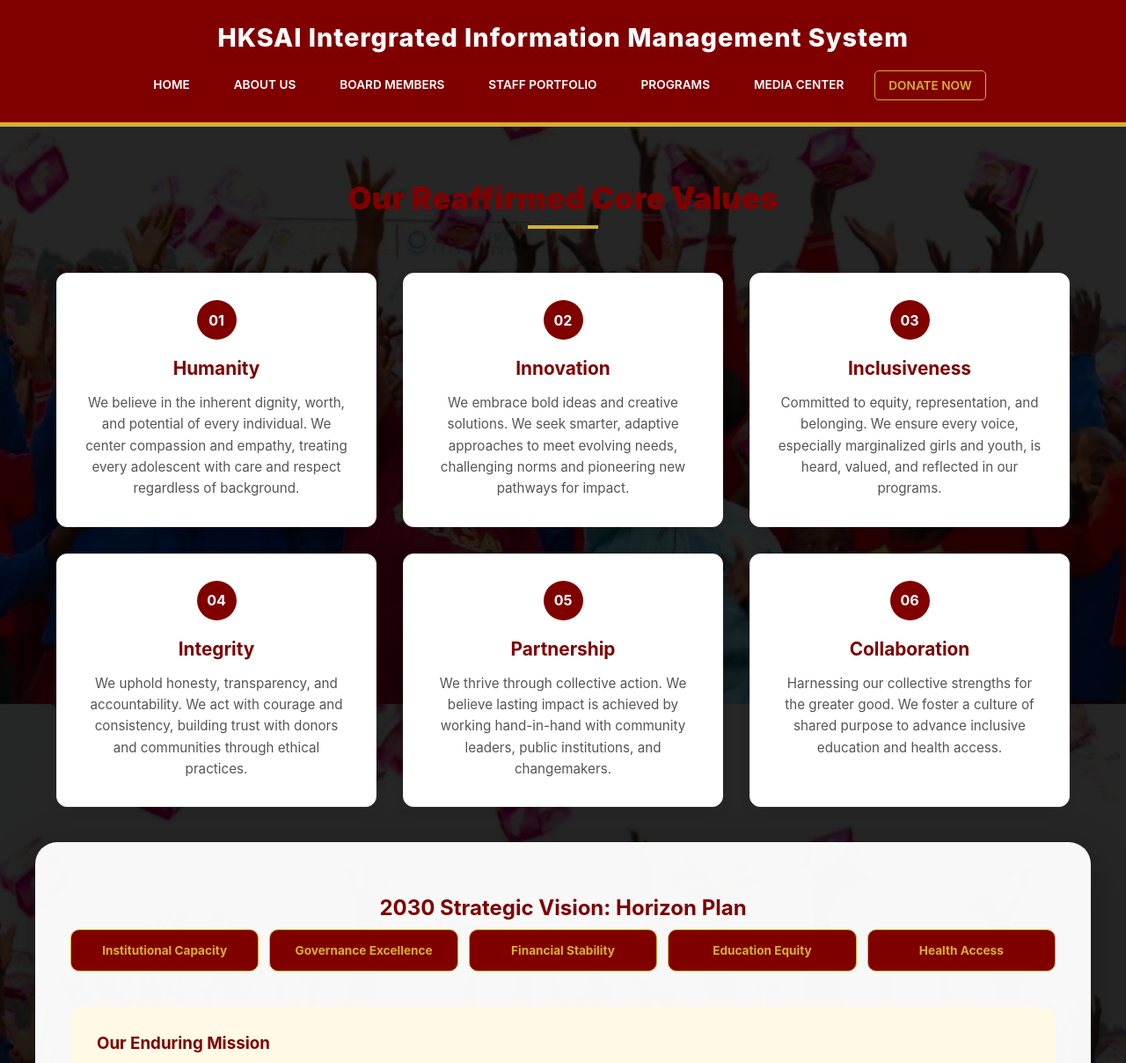
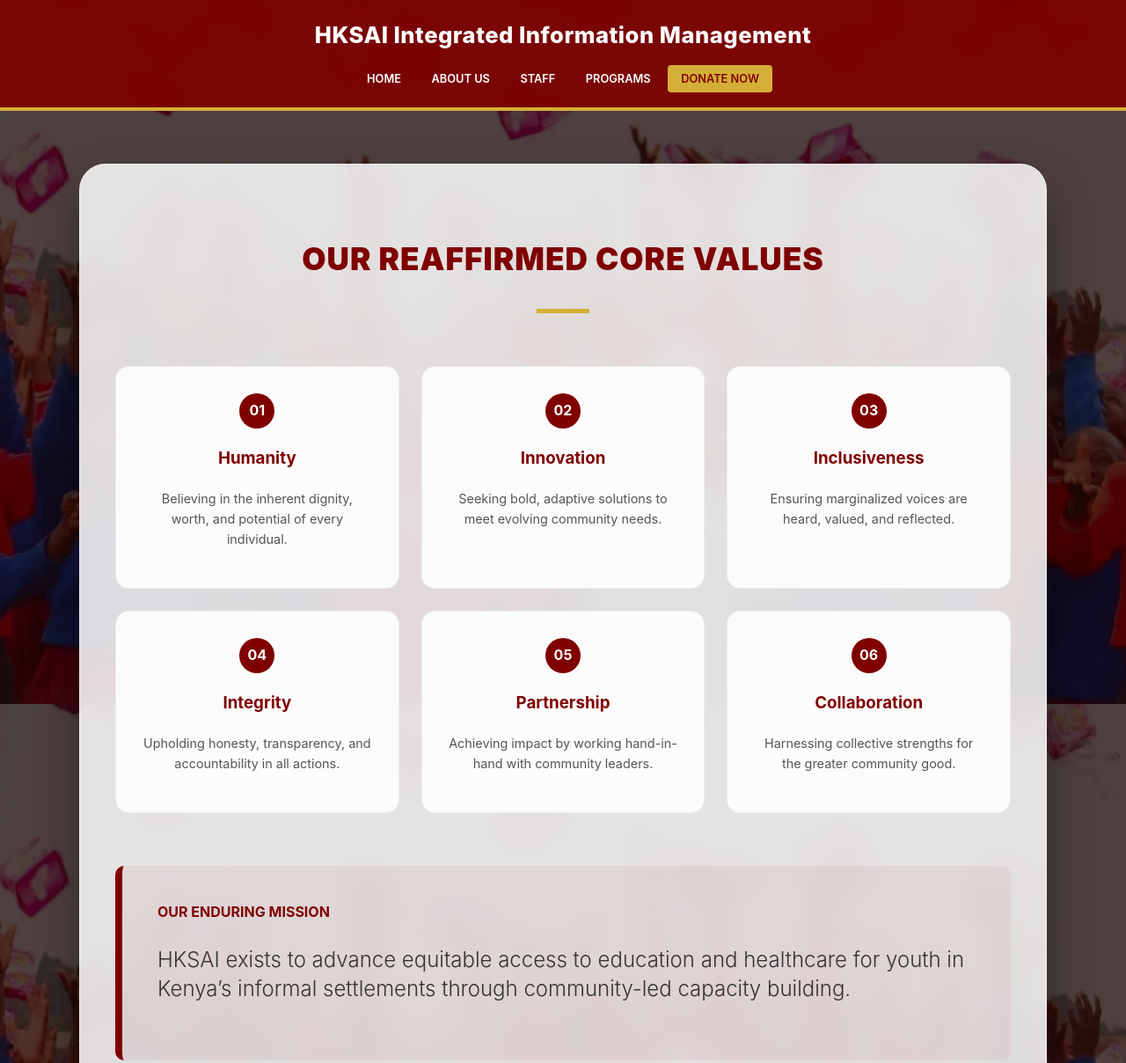
Before and after one commit to WesongaTimothy/HKSAI-Information-Management-System, a plain HTML site: page frontend/index.html in a window 1280 px wide. Shown: the top 1208 px of the page at 88% size. Drawn offline with Linux system fonts and the light colour scheme.

Commit message:
Update index.html

```diff
--- a/frontend/index.html
+++ b/frontend/index.html
@@ -9,40 +9,42 @@
             --maroon: #800000;
             --gold: #D4AF37;
             --white: #ffffff;
-            --glass: rgba(255, 255, 255, 0.97);
+            /* Professional Glass Effect */
+            --glass: rgba(255, 255, 255, 0.85);
+            --glass-border: rgba(255, 255, 255, 0.4);
         }
 
         body {
             margin: 0;
             font-family: 'Inter', 'Segoe UI', sans-serif;
-            background: linear-gradient(rgba(0,0,0,0.85), rgba(0,0,0,0.85)), url('H1.jpeg');
+            /* Softened background with a darker, more professional tint */
+            background: linear-gradient(rgba(20, 0, 0, 0.75), rgba(20, 0, 0, 0.75)), url('H1.jpeg');
             background-size: cover;
             background-attachment: fixed;
-            font-size: 1rem;
-            color: #333;
+            background-position: center;
+            color: #1a1a1a;
+            line-height: 1.6;
         }
 
-        /* --- HEADER --- */
+        /* --- HEADER WITH BLUR --- */
         header.portal-header {
-            background: var(--maroon);
-            padding: 25px 5%;
-            border-bottom: 5px solid var(--gold);
+            background: rgba(128, 0, 0, 0.9);
+            backdrop-filter: blur(10px); /* Modern blur effect */
+            -webkit-backdrop-filter: blur(10px);
+            padding: 20px 5%;
+            border-bottom: 4px solid var(--gold);
             text-align: center;
+            position: sticky;
+            top: 0;
+            z-index: 1000;
         }
 
         .header-title {
             color: white;
-            font-size: 1.8rem;
+            font-size: 1.6rem;
             font-weight: 800;
-            margin-bottom: 20px;
-            letter-spacing: 1px;
-        }
-
-        nav.main-nav {
-            display: flex;
-            justify-content: center;
-            flex-wrap: wrap;
-            gap: 20px;
+            margin-bottom: 15px;
+            letter-spacing: 0.5px;
         }
 
         nav.main-nav a {
@@ -50,272 +52,226 @@
             text-decoration: none;
             font-weight: 600;
             text-transform: uppercase;
-            font-size: 0.85rem;
+            font-size: 0.8rem;
             padding: 8px 15px;
             transition: 0.3s;
-            border-radius: 5px;
+            border-radius: 4px;
         }
 
-        nav.main-nav a:hover, .nav-active { background: var(--gold); color: var(--maroon); }
+        nav.main-nav a:hover { background: var(--gold); color: var(--maroon); }
 
-        /* --- CONTENT AREA --- */
+        /* --- CONTENT CARD WITH FROSTED GLASS --- */
         .portal-container {
-            max-width: 1200px;
-            margin: 40px auto;
+            max-width: 1100px;
+            margin: 60px auto;
             padding: 0 20px;
         }
 
         .content-card {
             background: var(--glass);
-            padding: 40px;
-            border-radius: 25px;
-            box-shadow: 0 15px 50px rgba(0,0,0,0.3);
+            backdrop-filter: blur(15px); /* Strong blur behind the card */
+            -webkit-backdrop-filter: blur(15px);
+            padding: 50px 40px;
+            border-radius: 30px;
+            border: 1px solid var(--glass-border);
+            box-shadow: 0 25px 50px rgba(0,0,0,0.4);
         }
 
-        /* --- VISION BLOCKS --- */
-        .vision-grid {
+        /* --- PROFESSIONAL GRID LAYOUTS --- */
+        .value-grid {
             display: grid;
-            grid-template-columns: repeat(auto-fit, minmax(180px, 1fr));
-            gap: 12px;
-            margin-bottom: 40px;
+            grid-template-columns: repeat(3, 1fr);
+            gap: 25px;
+            margin-top: 40px;
         }
 
-        .vision-block {
-            background: var(--maroon);
-            color: var(--gold);
-            padding: 15px;
-            border-radius: 10px;
+        .value-item {
+            background: rgba(255, 255, 255, 0.9);
+            padding: 30px;
+            border-radius: 15px;
             text-align: center;
-            font-weight: 700;
-            font-size: 0.85rem;
-            border: 1px solid var(--gold);
+            transition: 0.4s ease;
+            border: 1px solid #eee;
         }
 
-        /* --- PROGRAMS SECTION --- */
+        .value-item:hover {
+            transform: translateY(-10px);
+            border-color: var(--gold);
+            box-shadow: 0 15px 30px rgba(128, 0, 0, 0.1);
+        }
+
+        .number-circle {
+            background: var(--maroon);
+            color: white;
+            width: 40px;
+            height: 40px;
+            border-radius: 50%;
+            display: flex;
+            align-items: center;
+            justify-content: center;
+            margin: 0 auto 15px;
+            font-weight: bold;
+        }
+
+        /* --- PROGRAM CARDS --- */
         .program-section {
-            margin-top: 50px;
             display: grid;
             grid-template-columns: 1fr 1fr;
             gap: 30px;
+            margin-top: 40px;
         }
 
         .program-card {
             background: white;
-            padding: 30px;
+            padding: 35px;
             border-radius: 20px;
-            border: 1px solid #eee;
-            position: relative;
-            overflow: hidden;
+            border-bottom: 5px solid var(--maroon);
             transition: 0.3s;
         }
 
-        .program-card:hover { border-color: var(--gold); transform: translateY(-5px); }
-
-        .program-card h3 { color: var(--maroon); margin-top: 0; border-bottom: 2px solid var(--gold); display: inline-block; padding-bottom: 5px; }
+        .program-card:hover {
+            border-bottom-color: var(--gold);
+            transform: scale(1.02);
+        }
 
         .metric {
-            font-size: 2rem;
+            font-size: 2.2rem;
             font-weight: 900;
             color: var(--maroon);
-            margin: 15px 0;
+            margin: 10px 0;
         }
 
         .btn-donate {
             display: inline-block;
             margin-top: 20px;
-            padding: 12px 25px;
-            background: var(--maroon);
+            padding: 14px 30px;
+            background: linear-gradient(135deg, var(--maroon), #a00000);
             color: white;
             text-decoration: none;
-            font-weight: bold;
-            border-radius: 8px;
+            font-weight: 700;
+            border-radius: 50px;
+            box-shadow: 0 4px 15px rgba(128, 0, 0, 0.3);
             transition: 0.3s;
         }
 
-        .btn-donate:hover { background: var(--gold); color: var(--maroon); }
+        .btn-donate:hover {
+            background: var(--gold);
+            color: var(--maroon);
+            transform: translateY(-2px);
+        }
 
-        /* --- FOOTER --- */
         footer {
-            background: var(--maroon);
+            background: rgba(128, 0, 0, 0.95);
+            backdrop-filter: blur(10px);
             color: white;
-            padding: 60px 5% 30px;
-            margin-top: 60px;
+            padding: 60px 5% 40px;
             border-top: 5px solid var(--gold);
         }
 
-        .footer-grid {
-            display: grid;
-            grid-template-columns: repeat(auto-fit, minmax(250px, 1fr));
-            gap: 40px;
-            max-width: 1200px;
-            margin: 0 auto;
+        @media (max-width: 900px) {
+            .value-grid, .program-section { grid-template-columns: 1fr; }
         }
     </style>
 </head>
 <body>
 
     <header class="portal-header">
-        <div class="header-title">HKSAI Intergrated Information Management System</div>
+        <div class="header-title">HKSAI Integrated Information Management</div>
         <nav class="main-nav">
-            <a href="index.html">Home</a>
+            <a href="#">Home</a>
             <a href="#">About Us</a>
-            <a href="#">Board Members</a>
-            <a href="#">Staff Portfolio</a>
-            <a href="donate.html">Programs</a> <a href="#">Media Center</a>
-            <a href="donate.html" style="border: 1px solid var(--gold); color: var(--gold);">Donate Now</a>
+            <a href="#">Staff</a>
+            <a href="#">Programs</a>
+            <a href="#" style="background: var(--gold); color: var(--maroon);">Donate Now</a>
         </nav>
     </header>
-    <div style="margin-top: 60px; padding: 0 5%;">
-    <div style="text-align: center; margin-bottom: 50px;">
-        <h2 style="color: var(--maroon); margin-bottom: 10px; font-size: 2.2rem; font-weight: 900;">Our Reaffirmed Core Values</h2>
-        <div style="width: 80px; height: 4px; background: var(--gold); margin: 0 auto;"></div>
-    </div>
-
-    <div style="display: grid; grid-template-columns: repeat(3, 1fr); gap: 30px;">
-
-        <div class="value-item" style="background: #fff; border: 1px solid #eee; padding: 30px; border-radius: 12px; transition: 0.3s; box-shadow: 0 5px 15px rgba(0,0,0,0.05); display: flex; flex-direction: column; align-items: center; text-align: center;">
-            <div style="background: var(--maroon); color: white; width: 45px; height: 45px; border-radius: 50%; display: flex; align-items: center; justify-content: center; font-size: 1rem; font-weight: bold; margin-bottom: 20px;">01</div>
-            <h3 style="color: var(--maroon); font-size: 1.3rem; font-weight: 700; margin: 0 0 15px 0;">Humanity</h3>
-            <p style="font-size: 0.95rem; line-height: 1.6; color: #555; margin: 0;">
-                We believe in the inherent dignity, worth, and potential of every individual. We center compassion and empathy, treating every adolescent with care and respect regardless of background.
-            </p>
-        </div>
-
-        <div class="value-item" style="background: #fff; border: 1px solid #eee; padding: 30px; border-radius: 12px; transition: 0.3s; box-shadow: 0 5px 15px rgba(0,0,0,0.05); display: flex; flex-direction: column; align-items: center; text-align: center;">
-            <div style="background: var(--maroon); color: white; width: 45px; height: 45px; border-radius: 50%; display: flex; align-items: center; justify-content: center; font-size: 1rem; font-weight: bold; margin-bottom: 20px;">02</div>
-            <h3 style="color: var(--maroon); font-size: 1.3rem; font-weight: 700; margin: 0 0 15px 0;">Innovation</h3>
-            <p style="font-size: 0.95rem; line-height: 1.6; color: #555; margin: 0;">
-                We embrace bold ideas and creative solutions. We seek smarter, adaptive approaches to meet evolving needs, challenging norms and pioneering new pathways for impact.
-            </p>
-        </div>
-
-        <div class="value-item" style="background: #fff; border: 1px solid #eee; padding: 30px; border-radius: 12px; transition: 0.3s; box-shadow: 0 5px 15px rgba(0,0,0,0.05); display: flex; flex-direction: column; align-items: center; text-align: center;">
-            <div style="background: var(--maroon); color: white; width: 45px; height: 45px; border-radius: 50%; display: flex; align-items: center; justify-content: center; font-size: 1rem; font-weight: bold; margin-bottom: 20px;">03</div>
-            <h3 style="color: var(--maroon); font-size: 1.3rem; font-weight: 700; margin: 0 0 15px 0;">Inclusiveness</h3>
-            <p style="font-size: 0.95rem; line-height: 1.6; color: #555; margin: 0;">
-                Committed to equity, representation, and belonging. We ensure every voice, especially marginalized girls and youth, is heard, valued, and reflected in our programs.
-            </p>
-        </div>
-
-        <div class="value-item" style="background: #fff; border: 1px solid #eee; padding: 30px; border-radius: 12px; transition: 0.3s; box-shadow: 0 5px 15px rgba(0,0,0,0.05); display: flex; flex-direction: column; align-items: center; text-align: center;">
-            <div style="background: var(--maroon); color: white; width: 45px; height: 45px; border-radius: 50%; display: flex; align-items: center; justify-content: center; font-size: 1rem; font-weight: bold; margin-bottom: 20px;">04</div>
-            <h3 style="color: var(--maroon); font-size: 1.3rem; font-weight: 700; margin: 0 0 15px 0;">Integrity</h3>
-            <p style="font-size: 0.95rem; line-height: 1.6; color: #555; margin: 0;">
-                We uphold honesty, transparency, and accountability. We act with courage and consistency, building trust with donors and communities through ethical practices.
-            </p>
-        </div>
-
-        <div class="value-item" style="background: #fff; border: 1px solid #eee; padding: 30px; border-radius: 12px; transition: 0.3s; box-shadow: 0 5px 15px rgba(0,0,0,0.05); display: flex; flex-direction: column; align-items: center; text-align: center;">
-            <div style="background: var(--maroon); color: white; width: 45px; height: 45px; border-radius: 50%; display: flex; align-items: center; justify-content: center; font-size: 1rem; font-weight: bold; margin-bottom: 20px;">05</div>
-            <h3 style="color: var(--maroon); font-size: 1.3rem; font-weight: 700; margin: 0 0 15px 0;">Partnership</h3>
-            <p style="font-size: 0.95rem; line-height: 1.6; color: #555; margin: 0;">
-                We thrive through collective action. We believe lasting impact is achieved by working hand-in-hand with community leaders, public institutions, and changemakers.
-            </p>
-        </div>
-
-        <div class="value-item" style="background: #fff; border: 1px solid #eee; padding: 30px; border-radius: 12px; transition: 0.3s; box-shadow: 0 5px 15px rgba(0,0,0,0.05); display: flex; flex-direction: column; align-items: center; text-align: center;">
-            <div style="background: var(--maroon); color: white; width: 45px; height: 45px; border-radius: 50%; display: flex; align-items: center; justify-content: center; font-size: 1rem; font-weight: bold; margin-bottom: 20px;">06</div>
-            <h3 style="color: var(--maroon); font-size: 1.3rem; font-weight: 700; margin: 0 0 15px 0;">Collaboration</h3>
-            <p style="font-size: 0.95rem; line-height: 1.6; color: #555; margin: 0;">
-                Harnessing our collective strengths for the greater good. We foster a culture of shared purpose to advance inclusive education and health access.
-            </p>
-        </div>
-
-    </div>
-</div>
-
-<style>
-    /* Responsive adjustment for tablets/mobile */
-    @media (max-width: 992px) {
-        div[style*="grid-template-columns: repeat(3, 1fr)"] {
-            grid-template-columns: repeat(2, 1fr) !important; /* 2 columns on tablets */
-        }
-    }
-    @media (max-width: 600px) {
-        div[style*="grid-template-columns: repeat(3, 1fr)"] {
-            grid-template-columns: 1fr !important; /* 1 column on mobile */
-        }
-    }
-
-    .value-item:hover {
-        border-color: var(--gold) !important;
-        transform: translateY(-8px);
-        box-shadow: 0 12px 25px rgba(128, 0, 0, 0.15) !important;
-    }
-</style>
 
     <div class="portal-container">
         <div class="content-card">
 
-            <div style="text-align: center; margin-bottom: 40px;">
-                <h2 style="color: var(--maroon); margin-bottom: 10px;">2030 Strategic Vision: Horizon Plan</h2>
-                <div class="vision-grid">
-                    <div class="vision-block">Institutional Capacity</div>
-                    <div class="vision-block">Governance Excellence</div>
-                    <div class="vision-block">Financial Stability</div>
-                    <div class="vision-block">Education Equity</div>
-                    <div class="vision-block">Health Access</div>
+            <div style="text-align: center; margin-bottom: 60px;">
+                <h2 style="color: var(--maroon); font-size: 2.2rem; font-weight: 900; text-transform: uppercase; letter-spacing: 1px;">Our Reaffirmed Core Values</h2>
+                <div style="width: 60px; height: 5px; background: var(--gold); margin: 15px auto;"></div>
+            </div>
+
+            <div class="value-grid">
+                <div class="value-item">
+                    <div class="number-circle">01</div>
+                    <h3 style="color: var(--maroon);">Humanity</h3>
+                    <p style="font-size: 0.9rem; color: #555;">Believing in the inherent dignity, worth, and potential of every individual.</p>
+                </div>
+                <div class="value-item">
+                    <div class="number-circle">02</div>
+                    <h3 style="color: var(--maroon);">Innovation</h3>
+                    <p style="font-size: 0.9rem; color: #555;">Seeking bold, adaptive solutions to meet evolving community needs.</p>
+                </div>
+                <div class="value-item">
+                    <div class="number-circle">03</div>
+                    <h3 style="color: var(--maroon);">Inclusiveness</h3>
+                    <p style="font-size: 0.9rem; color: #555;">Ensuring marginalized voices are heard, valued, and reflected.</p>
+                </div>
+                <div class="value-item">
+                    <div class="number-circle">04</div>
+                    <h3 style="color: var(--maroon);">Integrity</h3>
+                    <p style="font-size: 0.9rem; color: #555;">Upholding honesty, transparency, and accountability in all actions.</p>
+                </div>
+                <div class="value-item">
+                    <div class="number-circle">05</div>
+                    <h3 style="color: var(--maroon);">Partnership</h3>
+                    <p style="font-size: 0.9rem; color: #555;">Achieving impact by working hand-in-hand with community leaders.</p>
+                </div>
+                <div class="value-item">
+                    <div class="number-circle">06</div>
+                    <h3 style="color: var(--maroon);">Collaboration</h3>
+                    <p style="font-size: 0.9rem; color: #555;">Harnessing collective strengths for the greater community good.</p>
                 </div>
             </div>
 
-            <div style="background: #fff9e6; padding: 30px; border-radius: 15px; margin-bottom: 50px;">
-                <h3 style="color: var(--maroon); margin-top: 0;">Our Enduring Mission</h3>
-                <p style="line-height: 1.6; font-size: 1.6rem; color: #444;">
-                    HKSAI exists to advance equitable access to education and healthcare for adolescents and youths living in Kenya’s informal settlements through community-led capacity building and strategic partnerships.
+            <div style="background: rgba(128, 0, 0, 0.05); border-left: 8px solid var(--maroon); padding: 40px; border-radius: 10px; margin: 60px 0;">
+                <h3 style="color: var(--maroon); margin-top: 0; text-transform: uppercase; font-size: 1rem;">Our Enduring Mission</h3>
+                <p style="font-size: 1.5rem; font-weight: 300; line-height: 1.4; color: #333;">
+                    HKSAI exists to advance equitable access to education and healthcare for youth in Kenya’s informal settlements through community-led capacity building.
                 </p>
             </div>
 
-            <h2 style="text-align: center; color: var(--maroon); margin-bottom: 30px;">Strategic Pillars: Programs & Impact</h2>
+            <h2 style="text-align: center; color: var(--maroon); margin-bottom: 30px;">Strategic Pillars & Impact</h2>
 
             <div class="program-section">
                 <div class="program-card">
                     <h3>Education Pillar</h3>
-                    <p>Scaling reach to marginalized youth through tuition, mentorship, and life skills.</p>
-                    <div class="metric">550 Students with Scholarships</div>
-                    <p style="font-size: 0.85rem; color: #666;">Targeting 100% post-secondary transition by 2030.</p>
-                    <a href="donate.html" class="btn-donate">Support a Vulnerable Students</a>
+                    <div class="metric">550 Scholars</div>
+                    <p>Supporting tuition, mentorship, and life skills for marginalized youth.</p>
+                    <a href="#" class="btn-donate">Support Education</a>
                 </div>
 
                 <div class="program-card">
                     <h3>Health Pillar</h3>
-                    <p>Fivefold expansion of outreach, advocacy, and health equity campaigns.</p>
-                    <div class="metric">40,000 Beneficiaries</div>
-                    <p style="font-size: 0.85rem; color: #666;">Aiming for 90% improved health behavior outcomes.</p>
-                    <a href="donate.html" class="btn-donate">Support Health Access</a>
+                    <div class="metric">40,000 Lives</div>
+                    <p>Expanding health equity campaigns and community outreach initiatives.</p>
+                    <a href="#" class="btn-donate">Support Health Access</a>
                 </div>
             </div>
-
-
 
         </div>
     </div>
 
     <footer>
-        <div class="footer-grid">
+        <div style="max-width: 1200px; margin: 0 auto; display: grid; grid-template-columns: repeat(auto-fit, minmax(250px, 1fr)); gap: 40px;">
             <div>
-                <h4 style="color: var(--gold);">Our Vision 2030</h4>
-                <p style="font-size: 0.75rem; opacity: 0.8;">To strengthen internal capacity, governance, and financial stability to advance inclusive education and health access for youth in Kenya's informal settlements.</p>
+                <h4 style="color: var(--gold);">Vision 2030</h4>
+                <p style="font-size: 0.85rem; opacity: 0.8;">Strengthening governance and stability to advance inclusive education and health access.</p>
             </div>
             <div>
                 <h4 style="color: var(--gold);">Strategic Goals</h4>
-                <ul style="list-style: none; padding: 0; font-size: 0.95rem; opacity: 0.8; line-height: 2.1;">
-                    <li>80% Graduate Employment Rate</li>
-                    <li>Diversify Income to 60% Non-Grant</li>
-                    <li>Complete MEL Framework Integration</li>
-                    <li>National Policy Influence</li>
-                </ul>
+                <p style="font-size: 0.85rem; opacity: 0.8;">• 80% Graduate Employment<br>• 60% Non-Grant Income<br>• MEL Integration</p>
             </div>
             <div>
-                <h4 style="color: var(--gold);">Contact Support</h4>
-                <p style="font-size: 0.95rem; opacity: 0.8;"line-height: 1.5;>
-                    Kibera, Laini Saba, Nairobi<br>
-                    Email: info@hopeksai.org<br>
-                    Phone: +254 748 432 400
-                </p>
+                <h4 style="color: var(--gold);">Contact</h4>
+                <p style="font-size: 0.85rem; opacity: 0.8;">Kibera, Nairobi<br>info@hopeksai.org</p>
             </div>
         </div>
-        <div style="text-align: center; margin-top: 40px; font-size: 0.8rem; opacity: 0.6; border-top: 1px solid rgba(255,255,255,0.1); padding-top: 20px;">
-            © 2025 HKSAI | Leading independent, dignified and healthy lives.
+        <div style="text-align: center; margin-top: 50px; font-size: 0.8rem; opacity: 0.5;">
+            © 2025 HKSAI | Dignity. Education. Health.
         </div>
     </footer>
 
```
